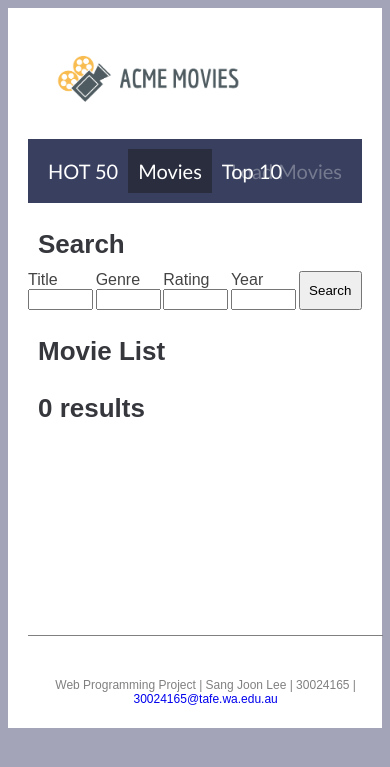
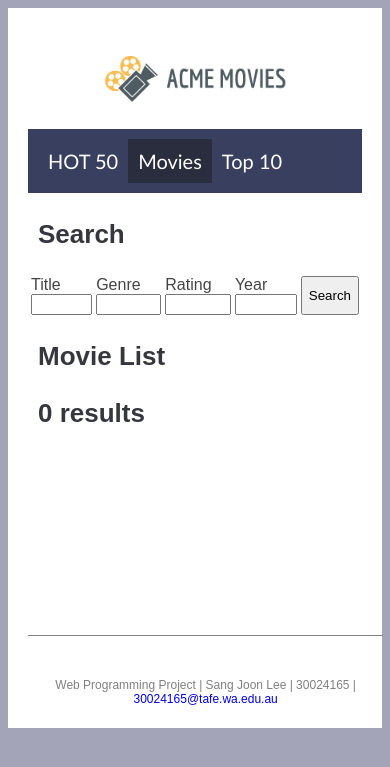
Before and after one commit to J-works-dev/MovieApp, a PHP site: page /movies.php in a window 390 px wide. Shown: the top 767 px of the page. Run offline with PHP 8.4, Linux system fonts and the light colour scheme; data that the repository does not hold is empty.

Commit message:
Responsive by browser width

```diff
--- a/listMovies_scr.php
+++ b/listMovies_scr.php
@@ -1,9 +1,16 @@
 <?php
+//     echo "<script type='text/javascript'>
+//     $(window).resize(function() {
+//         var width = window.innerWidth;
+//         window.location.replace('movies.php?width='+width);
+//     });
+// </script>";
+
     require("connect.php");
     $total_row = 0;
     $start_from = 0;
     $total_pages = 0;
-    $result_per_page = 25;
+    $result_per_page = 15;
 
     $sql = "SELECT * FROM movies";
     $result = $pdo->query($sql);
--- a/movies.php
+++ b/movies.php
@@ -6,12 +6,12 @@
     <head>
         <title>Web Programing Project</title>
         <meta charset="utf-8">
-        <link rel="stylesheet" type="text/css" href="style.css" />
+        <link rel="stylesheet" type="text/css" href="style.css?<?php echo time(); ?>" />
     </head>
     <body>
         <div class="content">
             <div class="title">
-                <a href="index.php"><img src="Acme Movies.png"></a>
+                <a class="title"  href="index.php"><img src="Acme Movies.png"></a>
             </div>
             <ul class="nav">
                 <li class="nav-index"><a href="index.php">HOT 50</a></li>
@@ -28,21 +28,21 @@
                                 <label for="title">Title</label>
                                 <input type="title" class="form-control" id="title" name="title">
                             </div>
-                            <div class="form-group">
+                            <div class="form-group table-genre">
                                 <label for="genre">Genre</label>
                                 <input list="genre" class="form-control" name="genre">
                                 <datalist id="genre">
                                     <?php include 'optGenre_scr.php'; ?>
                                 </datalist>
                             </div>
-                            <div class="form-group">
+                            <div class="form-group table-rating">
                                 <label for="rating">Rating</label>
                                 <input list="rating" class="form-control" name="rating">
                                 <datalist id="rating">
                                     <?php include 'optRating_scr.php'; ?>
                                 </datalist>
                             </div>
-                            <div class="form-group">
+                            <div class="form-group table-year">
                                 <label for="year">Year</label>
                                 <input list="year" class="form-control" name="year">
                                 <datalist id="year">
--- a/style.css
+++ b/style.css
@@ -58,6 +58,7 @@ h3 {
 }
 
 .nav li:last-child {
+  display: none;
   position: absolute;
   right: 30px;
   opacity: 30%;
@@ -90,7 +100,8 @@ h3 {
 .form-group {
   margin-top: -15px;
   display: inline-block;
-  width: 19%;
+  margin: 0 3px;
+  /* width: 19%; */
 }
 .form-group input {
   width: 90%;
--- a/top10.php
+++ b/top10.php
@@ -3,12 +3,12 @@
     <head>
         <title>Web Programing Project</title>
         <meta charset="utf-8">
-        <link rel="stylesheet" type="text/css" href="style.css" />
+        <link rel="stylesheet" type="text/css" href="style.css?<?php echo time(); ?>" />
     </head>
     <body>
         <div class="content">
             <div class="title">
-                <a href="index.php"><img src="Acme Movies.png"></a>
+                <a class="title"  href="index.php"><img src="Acme Movies.png"></a>
             </div>
             <ul class="nav">
                 <li class="nav-index"><a href="index.php">HOT 50</a></li>
```
Also changed, not shown: other parts of style.css (+32 -0 lines).
